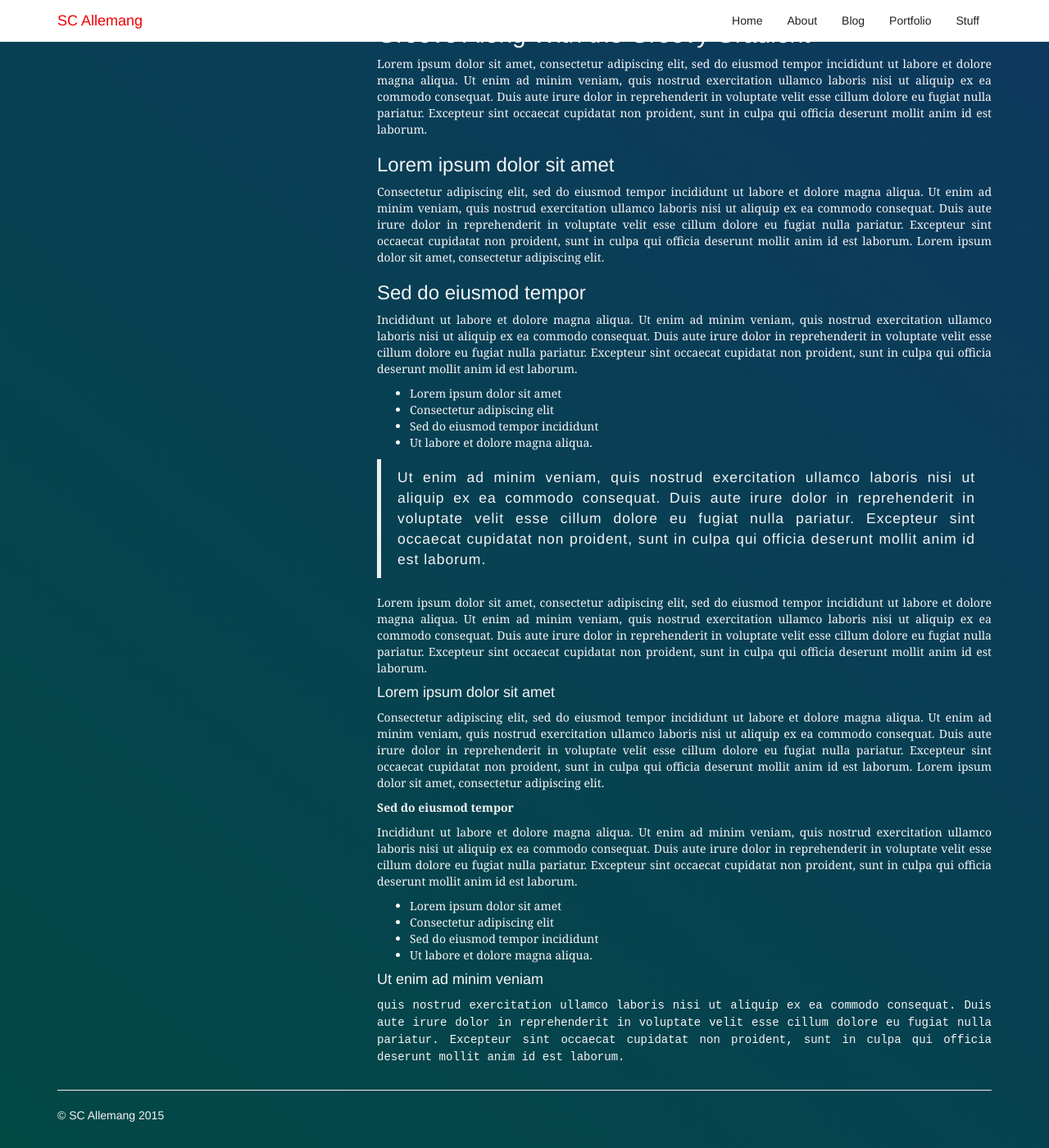
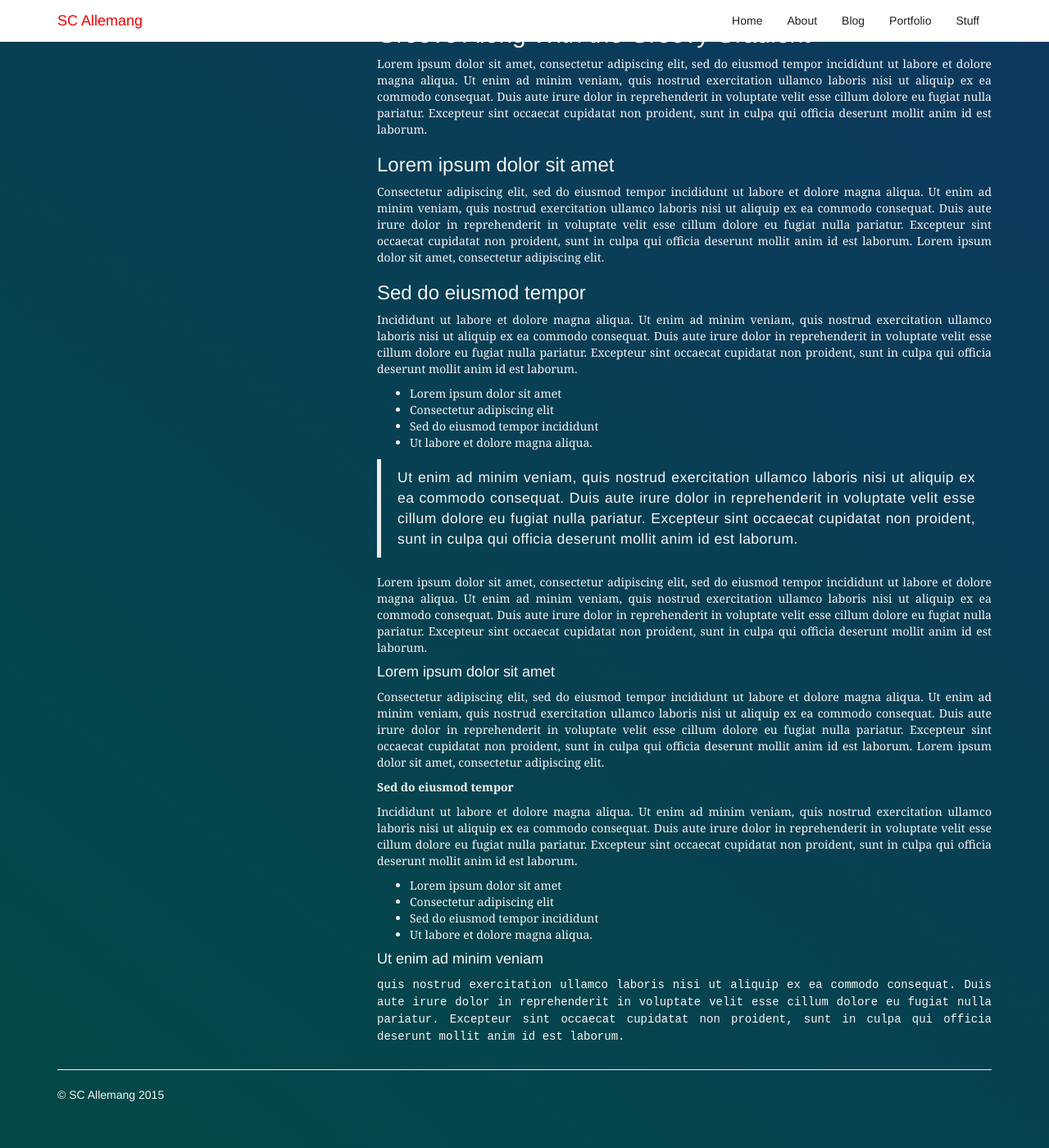
Before and after one commit to scallemang/-OLD_scallemang.github.io, a Jekyll site: the page built from waves.md, in a window 1280 px wide and 1400 px high, scrolled down 115 px. Shown: the whole window at 82% size. Built offline with Jekyll 4.4.1, drawn with Linux system fonts in a browser that asks for light colours; nearby versions of some CDN libraries; after the commit the page ends 1490 px from its top, so only the background shows below that.

Commit message:
Styling to blockquotes.

```diff
--- a/css/sca.css
+++ b/css/sca.css
@@ -100,8 +100,8 @@ a:hover, a:focus, a:visited {
 
 .main-content blockquote p {
 	font-family: "Helvetica Neue",Helvetica,Arial,sans-serif;
-	font-weight: 100;
-	letter-spacing: 1px;
+	font-weight: 300;
+	letter-spacing: 0.5px;
 }
 
 .post-title>h2, .blog-feed h3 {
```
